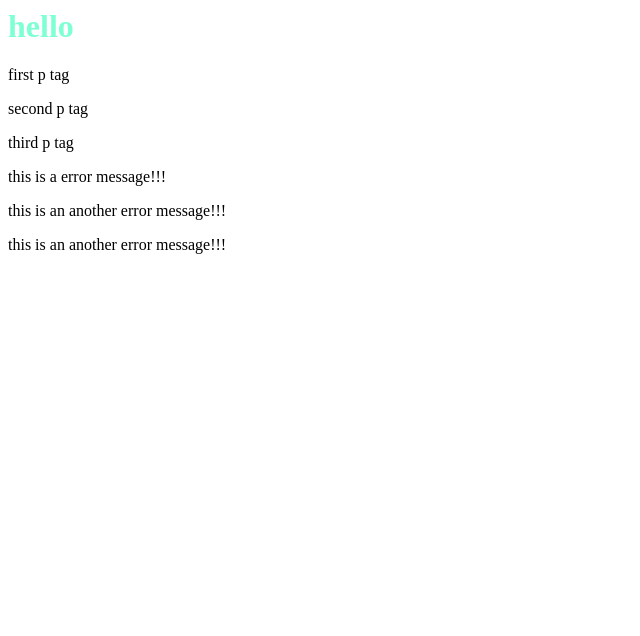
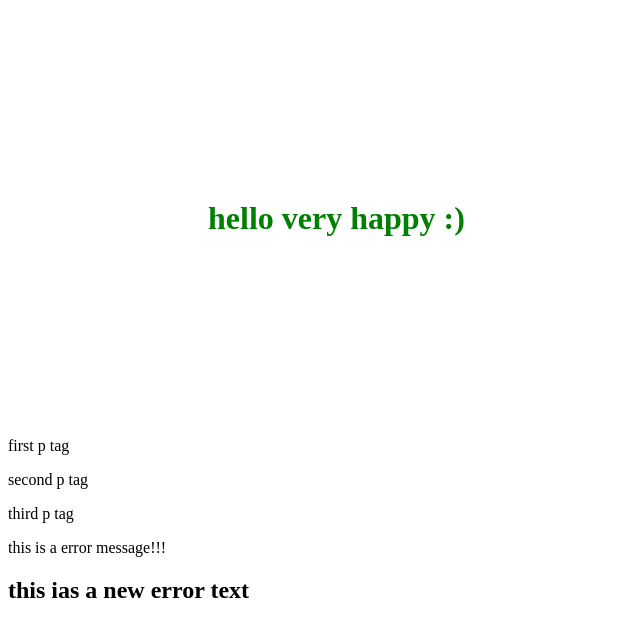
Before and after one commit to jimmy0705/random-practice, a website: page DOM/dom.html in a window 1280 px wide. Shown: the whole page, without its empty margins (0-640 px from the left). Drawn offline with Linux system fonts and the light colour scheme.

Commit message:
dom related practice

```diff
--- a/DOM/dom.html
+++ b/DOM/dom.html
@@ -6,7 +6,7 @@
     <link rel="stylesheet" href="dom.css">
 </head>
 <body>
-    <h1>hello</h1>
+    <h1 id="hello">hello</h1>
  <p>first p tag</p>
  <p>second p tag</p>
  <p>third p tag</p>
@@ -15,6 +15,9 @@
     <p >this is an another error message!!!</p>
     <p >this is an another error message!!!</p>
  </div>
+ <div class="content">
+
+ </div>
 
 
     <script src="dom.js"></script>
--- a/DOM/dom.js
+++ b/DOM/dom.js
@@ -1,4 +1,4 @@
-console.log("js file connected");
+//console.log("js file connected");
 
 var paras = document.querySelectorAll("p");
 //var para = document.getElementsByTagName("p");
@@ -10,9 +10,47 @@ paras.forEach(para=>{
 
 var err = document.querySelector("div.error");
 //console.log(err);
+//console.log(err.innerHTML);
+err.innerHTML = '<h2>this ias a new error text</h2>'
+// err.forEach(er=>{
+//     er.innerHTML = '<h2>this ias a new error text</h2>'
+// })
 
 var errs = document.querySelectorAll(".error");
 
 errs.forEach(para=>{
     // console.log(para);
  })
+
+ //==========//
+
+ var hello = document.getElementById('hello');
+
+ //console.log(hello.style);
+ hello.style.color = "green";
+ hello.style.margin = "200px"
+
+ console.log(hello.innerText);
+ hello.innerText += " very happy :)"
+
+ console.log(hello.innerHTML);
+
+ var errr = document.getElementsByClassName("error");
+ //console.log(errr);
+//  errr.forEach(tag=>{
+//     console.log(tag);
+// })
+
+ var tags = document.getElementsByTagName("p");
+ //console.log(tag);
+
+//  tags.forEach(tag=>{
+//      console.log(tag);
+//  })
+
+
+ var arr2 = ["ammy","tanny","jimmy"];
+
+//  arr2.forEach(arr=>{
+//      content.innerHTML += `<p>${arr}</p>`;
+//  })
```
